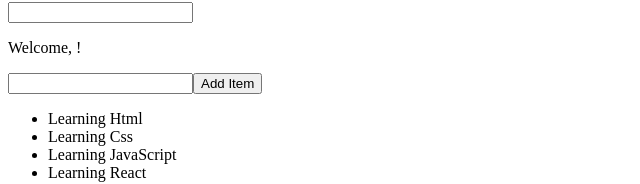
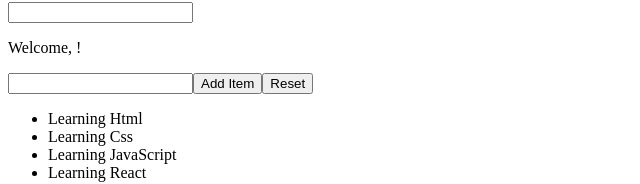
Before and after one commit to antoniocodella/react-exercises, a React (Create React App) app: page / in a window 1280 px wide. Shown: the part 446-630 px from the top of the page, without its empty margins (0-640 px from the left). Built offline with nearby package versions, Linux system fonts and the light colour scheme.

Commit message:
lists-05

```diff
--- a/src/TodoList.js
+++ b/src/TodoList.js
@@ -27,6 +27,12 @@ export class TodoList extends React.Component {
     });
   };
 
+  handleClearItems = () => {
+    this.setState(() => {
+      return { items: [] };
+    });
+  };
+
   render() {
     return (
       <div>
@@ -36,9 +42,10 @@ export class TodoList extends React.Component {
           onChange={this.handleInputChagne}
         ></input>
         <button onClick={this.handleAddItem}>Add Item</button>
+        <button onClick={this.handleClearItems}>Reset</button>
         <ul>
-          {this.state.items.map((item) => (
-            <li key={item}>{item}</li>
+          {this.state.items.map((item, index) => (
+            <li key={index}>{item}</li>
           ))}
         </ul>
       </div>
```
